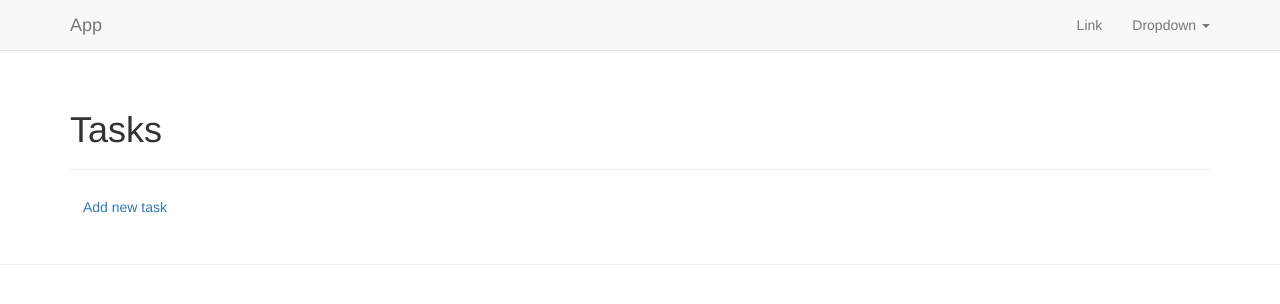
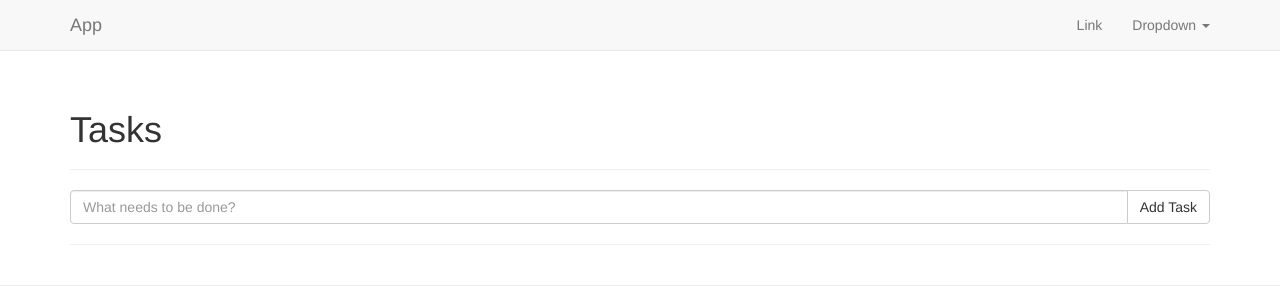
Before and after one commit to stvnrlnd/node-angular-tasks, a website: page base/template/index.html in a window 1280 px wide. Drawn offline with nearby package versions, Linux system fonts and the light colour scheme; no server answers; files whose address does not match are found by name.

Commit message:
Cosmetic changes
- Removed the 'Add new task' link and replaced it with a text field.
Tasks are much easier to add now!

```diff
--- a/base/app/tasks/taskController.js
+++ b/base/app/tasks/taskController.js
@@ -7,7 +7,7 @@
         console.log(response.data);
       });
       $scope.createTask = function() {
-        var task = {text: "What needs to be done?"};
+        var task = $scope.task;
         taskService.createTask(task);
         $scope.tasks.unshift(task);
       };
--- a/base/template/tasks/tasks.html
+++ b/base/template/tasks/tasks.html
@@ -3,8 +3,14 @@
     <h1>Tasks</h1>
   </header>
   <article>
-    <a href="" class="btn btn-link" ng-click="createTask()">Add new task</a>
+    <div class="input-group">
+      <input ng-model="task.text" type="text" class="form-control" placeholder="What needs to be done?">
+      <span class="input-group-btn">
+        <button class="btn btn-default" ng-click="createTask()" type="button">Add Task</button>
+      </span>
+    </div>
   </article>
+  <hr>
   <ul class="list-group">
     <li class="list-group-item" ng-class="{'text-muted': task.complete}" ng-repeat="task in tasks | orderBy: 'complete'" ng-init="task.complete = false">
       <input ng-model="task.complete" type="checkbox">
```
